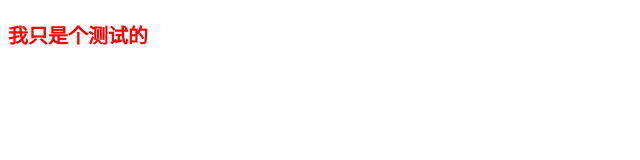
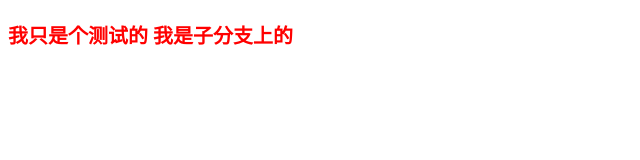
Before and after one commit to big-nana/work, a plain HTML site: page index.html in a window 1280 px wide. Shown: the whole page, without its empty margins (0-640 px from the left). Drawn offline with Linux system fonts and the light colour scheme.

Commit message:
子测试

```diff
--- a/index.html
+++ b/index.html
@@ -11,6 +11,7 @@
 <body>
     <p>
         我只是个测试的
+        我是子分支上的
     </p>
 </body>
 </html>
```
